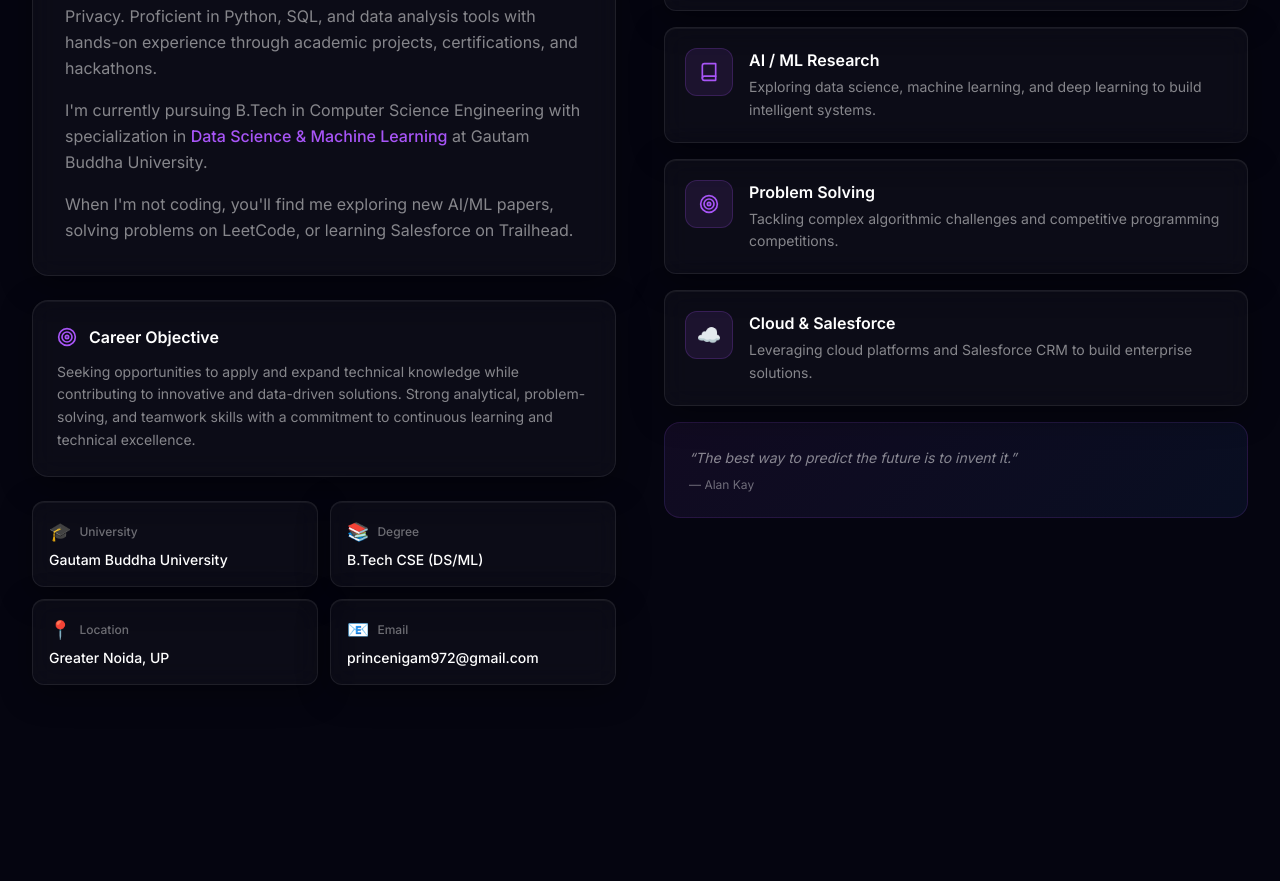
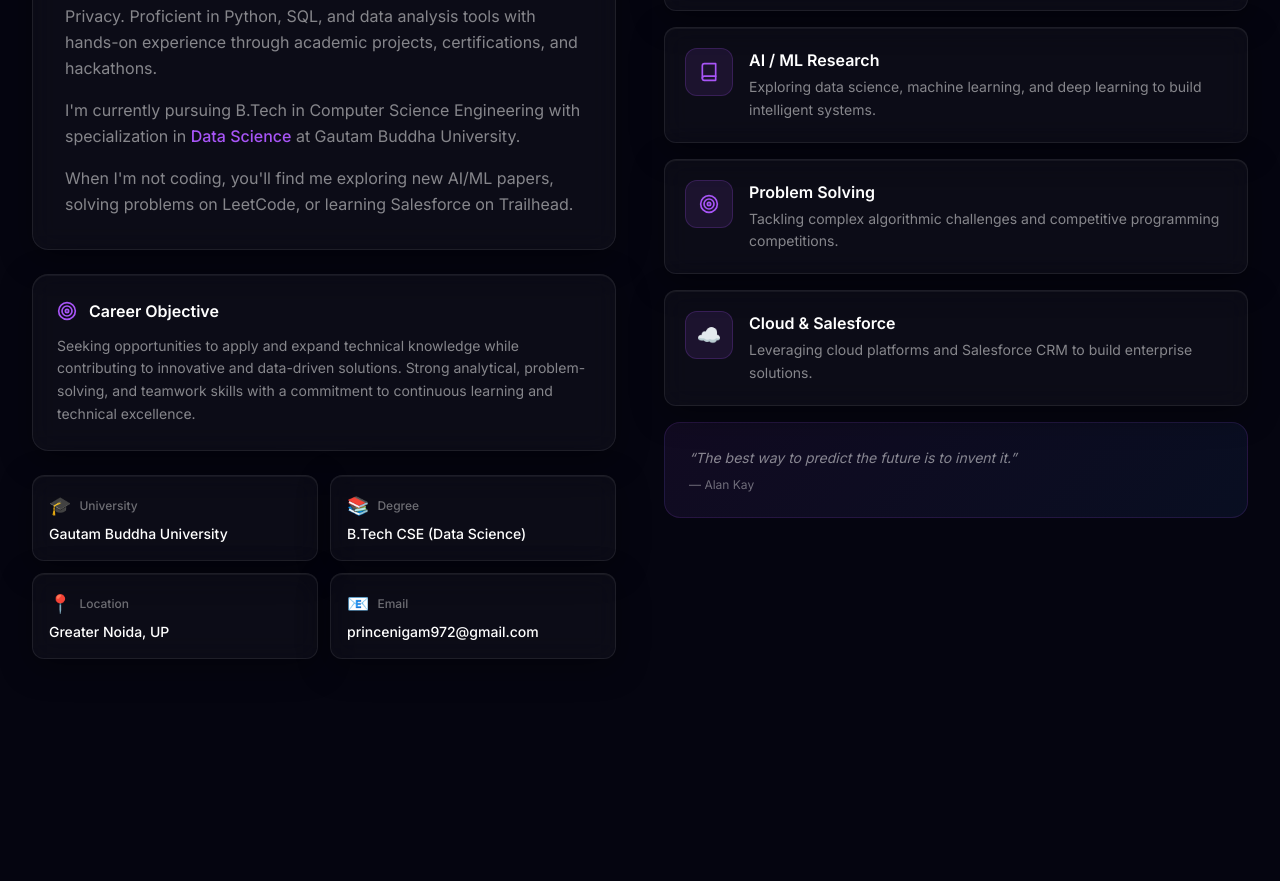
Before and after one commit to Prince-Nigam/Portfolio, a React (Vite) app: page / in a window 1280 px wide. Shown: the part 1420-2301 px from the top of the page. Built offline with nearby package versions, Linux system fonts and the light colour scheme.

Commit message:
portfolio

```diff
--- a/src/components/About/About.jsx
+++ b/src/components/About/About.jsx
@@ -41,7 +41,7 @@ const About = ({ darkMode }) => {
               <p className={`leading-relaxed ${m}`}>{personalInfo.bio}</p>
               <p className={`leading-relaxed ${m}`}>
                 I&apos;m currently pursuing B.Tech in Computer Science Engineering with specialization in{' '}
-                <span className="text-purple-500 font-medium">Data Science & Machine Learning</span> at
+                <span className="text-purple-500 font-medium">Data Science</span> at
                 Gautam Buddha University.
               </p>
               <p className={`leading-relaxed ${m}`}>
@@ -63,7 +63,7 @@ const About = ({ darkMode }) => {
             <div className="grid grid-cols-2 gap-3">
               {[
                 { icon: '🎓', label: 'University', value: 'Gautam Buddha University' },
-                { icon: '📚', label: 'Degree', value: 'B.Tech CSE (DS/ML)' },
+                { icon: '📚', label: 'Degree', value: 'B.Tech CSE (Data Science)' },
                 { icon: '📍', label: 'Location', value: 'Greater Noida, UP' },
                 { icon: '📧', label: 'Email', value: personalInfo.email },
               ].map((item) => (
```
